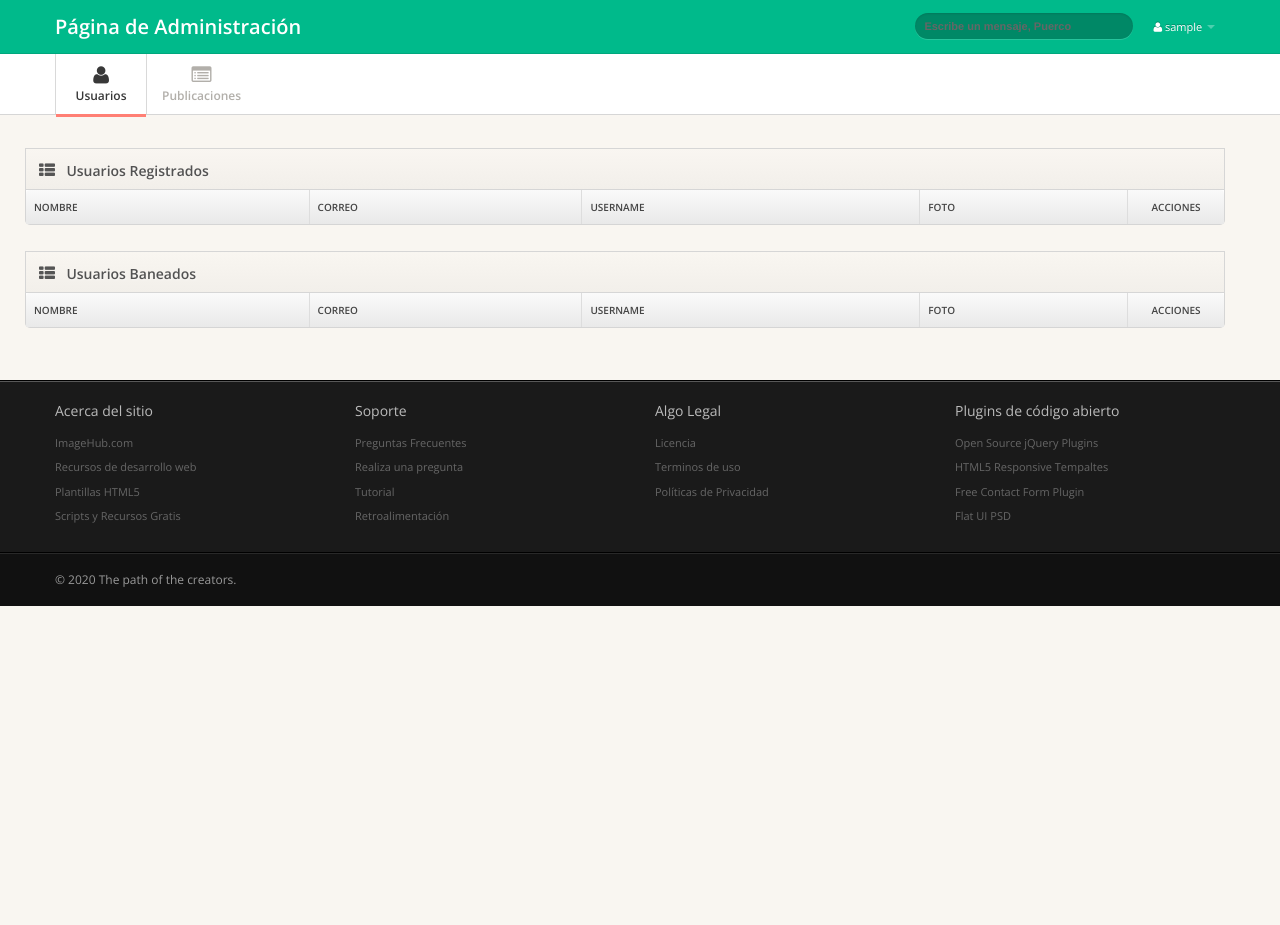
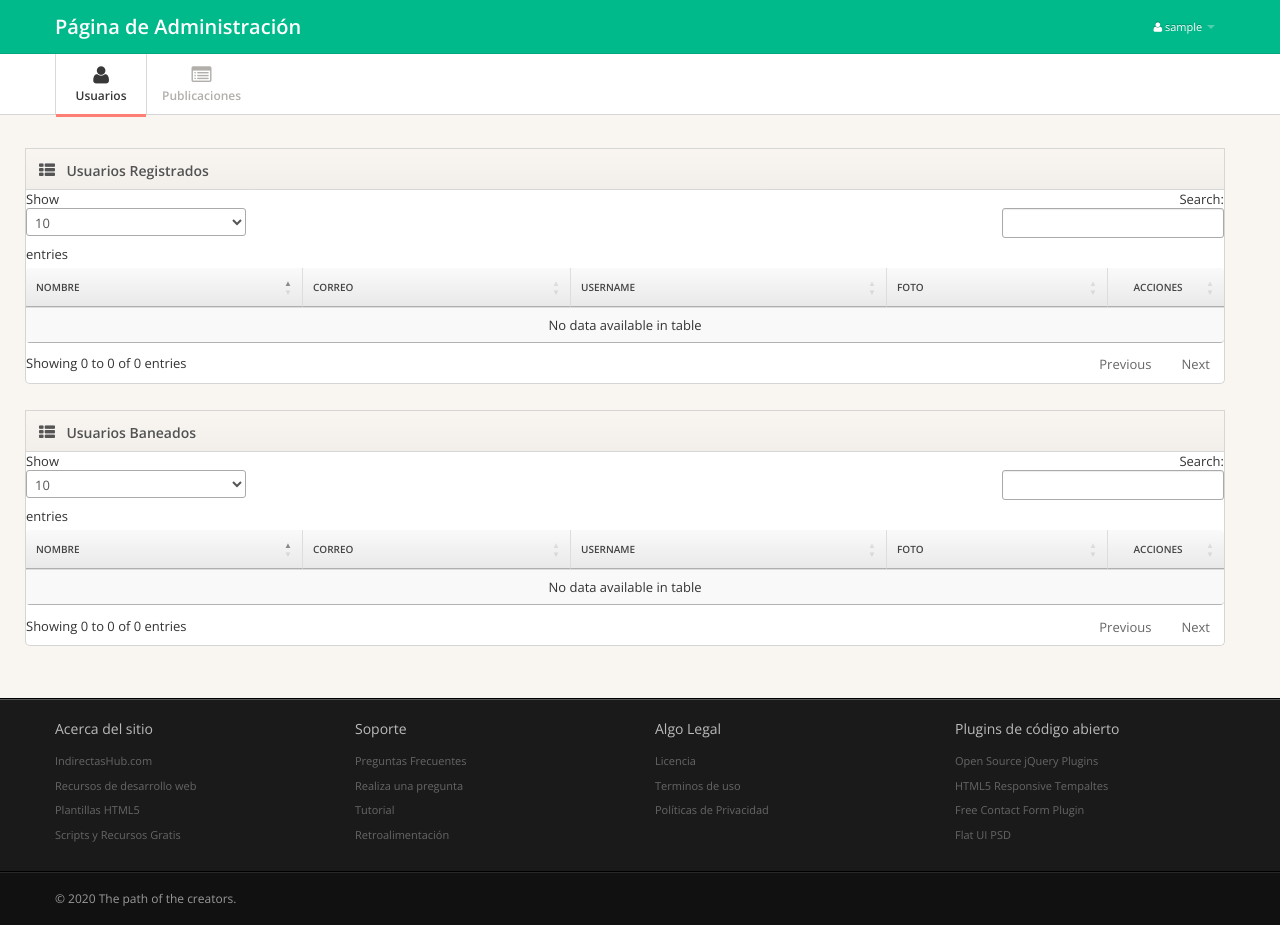
Before and after one commit to Gerardo-rios/Letters-Admin-Webpage-DJango, a Django app: page / in a window 1280 px wide. Before the commit the page ends 606 px from the top, so only its background shows below. Run offline with Django 3.2, Linux system fonts and the light colour scheme; the visitor is signed in with stand-in values (Sample User, id 1); lists and menus that the app fills with data are empty; parts of the project's set-up code (start-up, migrations or seed data) failed here and were passed over; some libraries are stand-ins or nearby versions.

Commit message:
posibles ultimos cambios

```diff
--- a/Templates/index.html
+++ b/Templates/index.html
@@ -16,7 +16,7 @@
 <link href="{% static 'css/font-awesome.css' %}" rel="stylesheet">
 <link href="{% static 'css/style.css' %}" rel="stylesheet">
 <link href="{% static 'css/pages/dashboard.css' %}" rel="stylesheet">
-
+<link rel="stylesheet" type="text/css" href="https://cdn.datatables.net/1.10.20/css/jquery.dataTables.css">
 
 {% endblock %}
 </head>
@@ -35,9 +35,7 @@
             </ul>
           </li>
         </ul>
-        <form class="navbar-search pull-right">
-          <input type="text" class="search-query" placeholder="Escribe un mensaje, Puerco">
-        </form>
+
       </div>
       <!--/.nav-collapse -->
     </div>
@@ -52,19 +50,7 @@
       <ul class="mainnav">
         <li class="active"><a href="/home"><i class="shortcut-icon icon-user"></i><span>Usuarios</span> </a> </li>
         <li><a href="/posts"><i class="icon-list-alt"></i><span>Publicaciones</span> </a> </li>
-        <!-- <li><a href="guidely.html"><i class="icon-facetime-video"></i><span>App Tour</span> </a></li>
-        <li><a href="charts.html"><i class="icon-bar-chart"></i><span>Charts</span> </a> </li>
-        <li><a href="shortcodes.html"><i class="icon-code"></i><span>Shortcodes</span> </a> </li>
-        <li class="dropdown"><a href="javascript:;" class="dropdown-toggle" data-toggle="dropdown"> <i class="icon-long-arrow-down"></i><span>Drops</span> <b class="caret"></b></a>
-          <ul class="dropdown-menu">
-            <li><a href="icons.html">Icons</a></li>
-            <li><a href="faq.html">FAQ</a></li>
-            <li><a href="pricing.html">Pricing Plans</a></li>
-            <li><a href="login.html">Login</a></li>
-            <li><a href="signup.html">Signup</a></li>
-            <li><a href="error.html">404</a></li>
-          </ul>
-        </li>-->
+
       </ul>
     </div>
     <!-- /container -->
@@ -98,7 +84,7 @@
             </div>
             <!-- /widget-header -->
             <div class="widget-content">
-              <table class="table table-striped table-bordered">
+              <table class="table table-striped table-bordered" id="table_actives">
                 <thead>
                   <tr>
                     <th> Nombre </th>
@@ -130,7 +116,7 @@
             </div>
             <!-- /widget-header -->
             <div class="widget-content">
-              <table class="table table-striped table-bordered">
+              <table class="table table-striped table-bordered" id="table_baneds">
                 <thead>
                   <tr>
                     <th> Nombre </th>
@@ -170,7 +156,7 @@
                         <h4>
                             Acerca del sitio</h4>
                         <ul>
-                            <li><a href="javascript:;">ImageHub.com</a></li>
+                            <li><a href="javascript:;">IndirectasHub.com</a></li>
                             <li><a href="javascript:;">Recursos de desarrollo web</a></li>
                             <li><a href="javascript:;">Plantillas HTML5</a></li>
                             <li><a href="javascript:;">Scripts y Recursos Gratis</a></li>
@@ -245,6 +231,13 @@
 <script src="{% static 'js/bootstrap.js' %}"></script>
 
 <script src="{% static 'js/base.js' %}"></script>
-    {%endblock%}
+<script type="text/javascript" charset="utf8" src="https://cdn.datatables.net/1.10.20/js/jquery.dataTables.js"></script>
+<script type="text/javascript">
+        $(document).ready( function () {
+          $('#table_actives').DataTable();
+          $('#table_baneds').DataTable();
+        });
+</script>
+{%endblock%}
 </body>
 </html>
--- a/aps/modelo/admin.py
+++ b/aps/modelo/admin.py
@@ -18,9 +18,7 @@ admin.site.register(User, AdminUser)
 
 class AdminPost(admin.ModelAdmin):
 
-	list_display = ["contenido", "descripcion", "created_at", "updated_at"]
-	list_editable = ["descripcion"]
-	search_fields = ["etiquetas"]
+	list_display = ["contenido", "created_at", "updated_at"]
 
 	class Meta:
 		model = Post
--- a/aps/modelo/forms.py
+++ b/aps/modelo/forms.py
@@ -23,7 +23,7 @@ class formularioPost(forms.ModelForm):
 
 	class Meta:
 		model = Post
-		fields = ["contenido", "descripcion", "etiquetas"]
+		fields = ["contenido"]
 
 class formularioComentario(forms.ModelForm):
 
--- a/lostzone/settings.py
+++ b/lostzone/settings.py
@@ -25,7 +25,7 @@ SECRET_KEY = '@z8+c3ou!vrtd1(z2t)unhsixa1yyu(1*n-04#=2hovgdes0kx'
 # SECURITY WARNING: don't run with debug turned on in production!
 DEBUG = True
 
-ALLOWED_HOSTS = []
+ALLOWED_HOSTS = ["10.20.14.218", "localhost"]
 
 
 # Application definition
```
Also changed, not shown: Templates/posts.html (+13 -9 lines), aps/modelo/models.py (+14 -17 lines), aps/modelo/migrations/0013_auto_20200305_2119.py (added).
